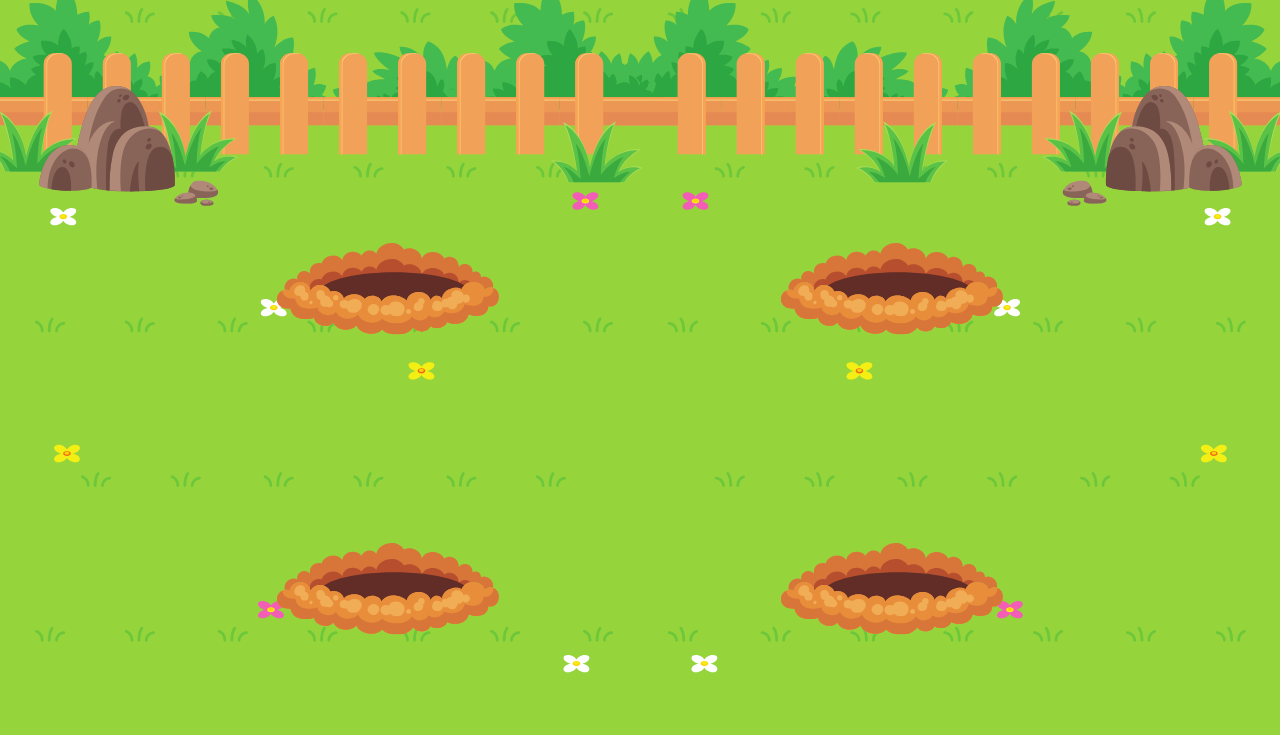
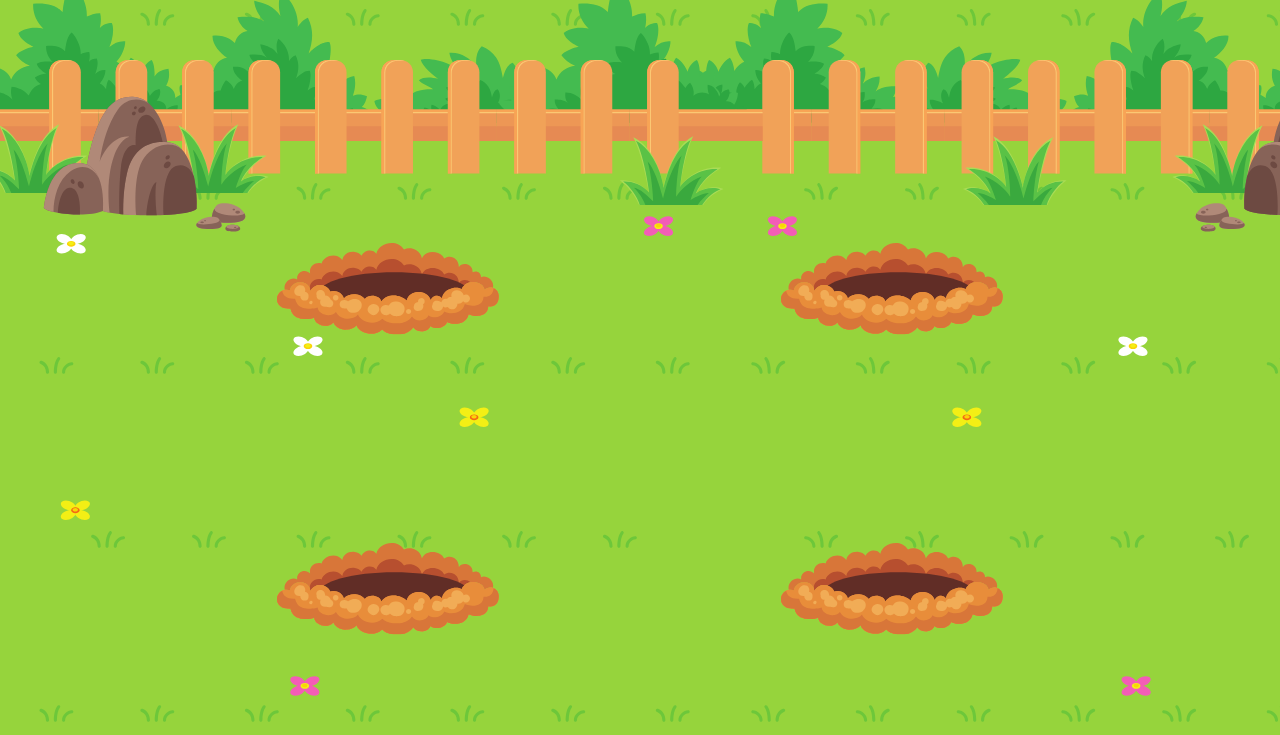
Before and after one commit to math3usferreira/wackamolerocketseat, a plain HTML site: page index.html in a window 1280 px wide. Shown: the top 735 px of the page. Drawn offline with Linux system fonts and the light colour scheme.

Commit message:
Update style.css

```diff
--- a/style.css
+++ b/style.css
@@ -18,7 +18,7 @@ body {
 .main {
    background-image: url(./images/fundo.svg);
   background-repeat: no-repeat;
-  background-size: 100%;
+
 
   position: relative;
   width: 100vw;
```
